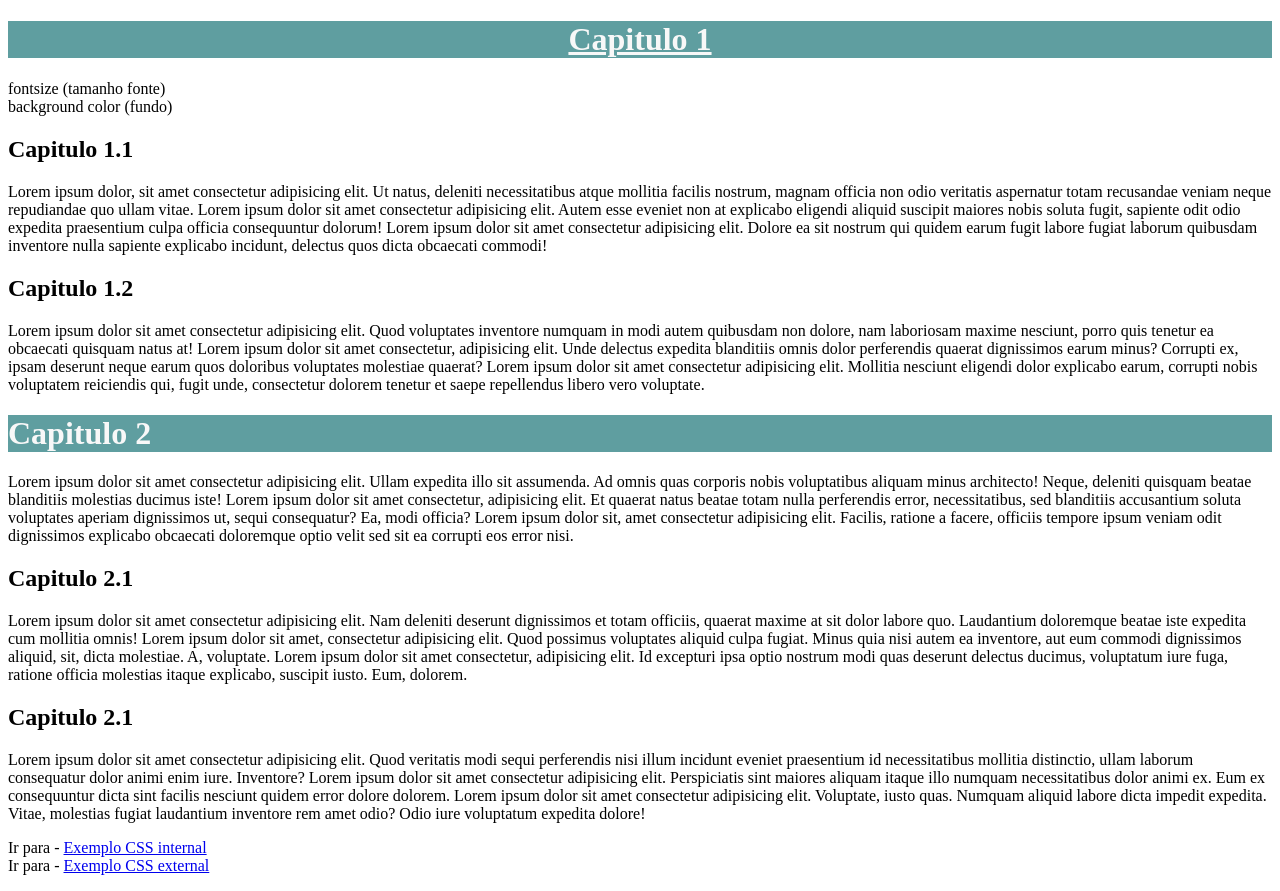
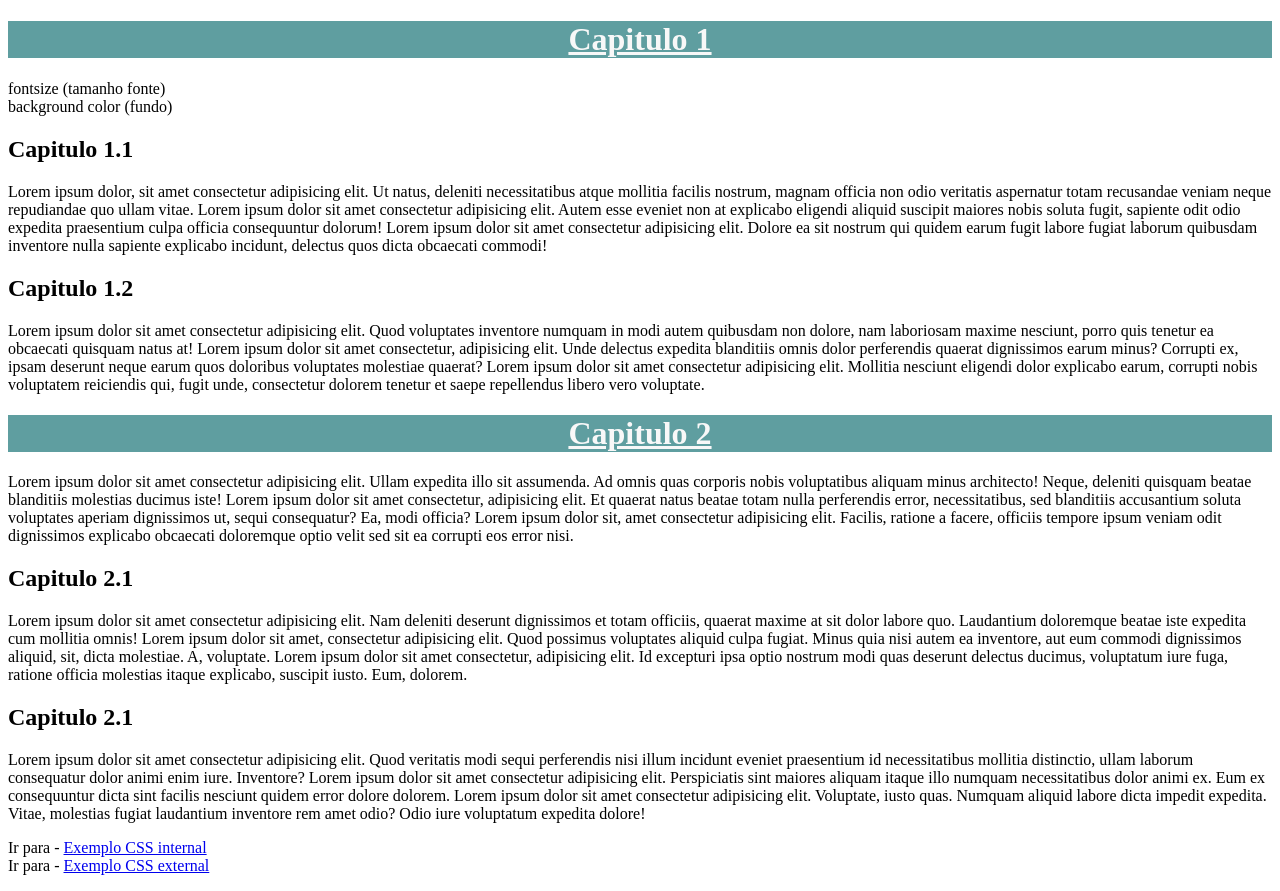
Before and after one commit to MatheusESantana/SI1Nb-CC1Nb-CSW-26, a plain HTML site: page AULA CSS_01/index.html in a window 1280 px wide. Drawn offline with Linux system fonts and the light colour scheme.

Commit message:
Add files via upload

```diff
--- a/AULA CSS_01/index.html
+++ b/AULA CSS_01/index.html
@@ -25,7 +25,7 @@
     adipisicing elit. Unde delectus expedita blanditiis omnis dolor perferendis quaerat dignissimos earum minus?
     Corrupti ex, ipsam deserunt neque earum quos doloribus voluptates molestiae quaerat? Lorem ipsum dolor sit amet consectetur adipisicing elit. Mollitia nesciunt eligendi dolor explicabo earum, corrupti nobis voluptatem reiciendis qui, fugit unde, consectetur dolorem tenetur et saepe repellendus libero vero voluptate.
 
-    <h1 style="font-size: xx-large; background-color: cadetblue; color: rgb(248, 248, 248);">Capitulo 2</h1>
+    <h1 style="font-size: xx-large; background-color: cadetblue; color: rgb(248, 248, 248); text-align: center; text-decoration:underline;">Capitulo 2</h1>
     <p>Lorem ipsum dolor sit amet consectetur adipisicing elit. Ullam expedita illo sit assumenda. Ad omnis quas corporis nobis voluptatibus aliquam minus architecto! Neque, deleniti quisquam beatae blanditiis molestias ducimus iste! Lorem ipsum dolor sit amet consectetur, adipisicing elit. Et quaerat natus beatae totam nulla perferendis error, necessitatibus, sed blanditiis accusantium soluta voluptates aperiam dignissimos ut, sequi consequatur? Ea, modi officia? Lorem ipsum dolor sit, amet consectetur adipisicing elit. Facilis, ratione a facere, officiis tempore ipsum veniam odit dignissimos explicabo obcaecati doloremque optio velit sed sit ea corrupti eos error nisi. </p>
     <h2 style="font-size: x-large" ; background-color: rgb(106, 114, 114); color: azure"> Capitulo 2.1</h2>
     <p> Lorem ipsum dolor sit amet consectetur adipisicing elit. Nam deleniti deserunt dignissimos et totam officiis, quaerat maxime at sit dolor labore quo. Laudantium doloremque beatae iste expedita cum mollitia omnis! Lorem ipsum dolor sit amet, consectetur adipisicing elit. Quod possimus voluptates aliquid culpa fugiat. Minus quia nisi autem ea inventore, aut eum commodi dignissimos aliquid, sit, dicta molestiae. A, voluptate. Lorem ipsum dolor sit amet consectetur, adipisicing elit. Id excepturi ipsa optio nostrum modi quas deserunt delectus ducimus, voluptatum iure fuga, ratione officia molestias itaque explicabo, suscipit iusto. Eum, dolorem.</p>
```
